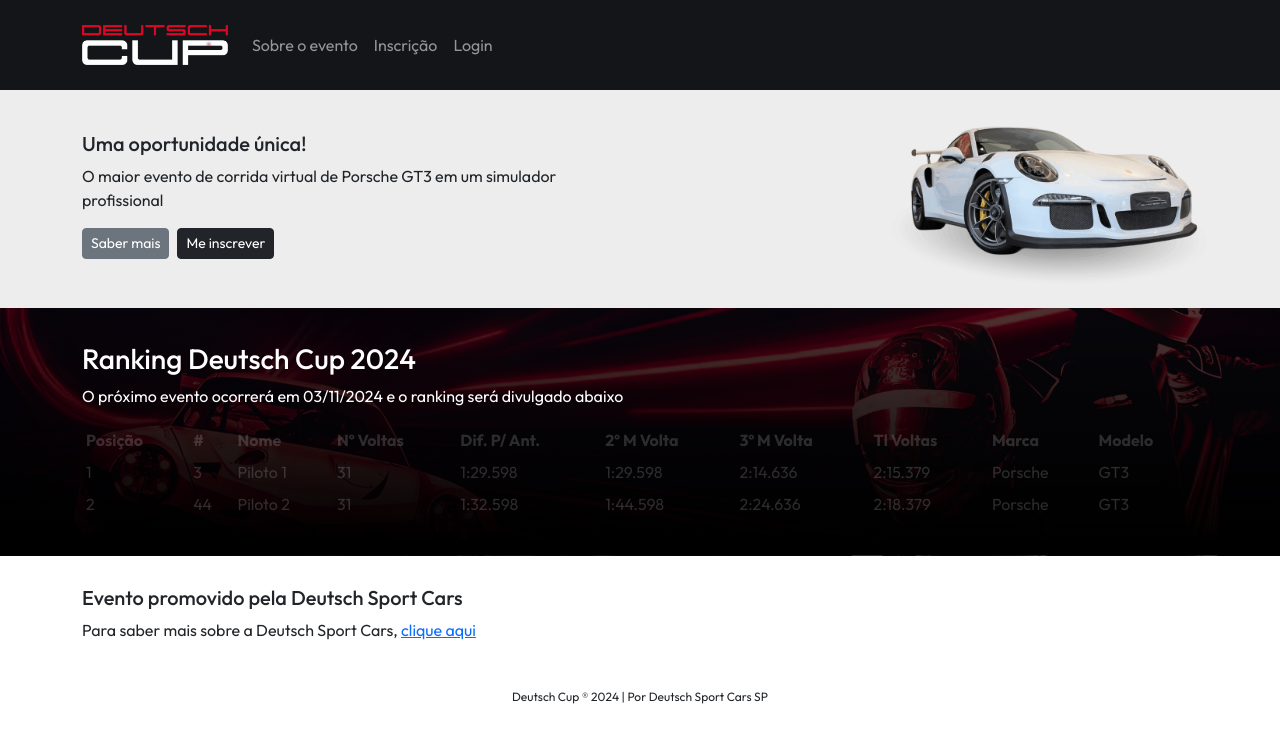
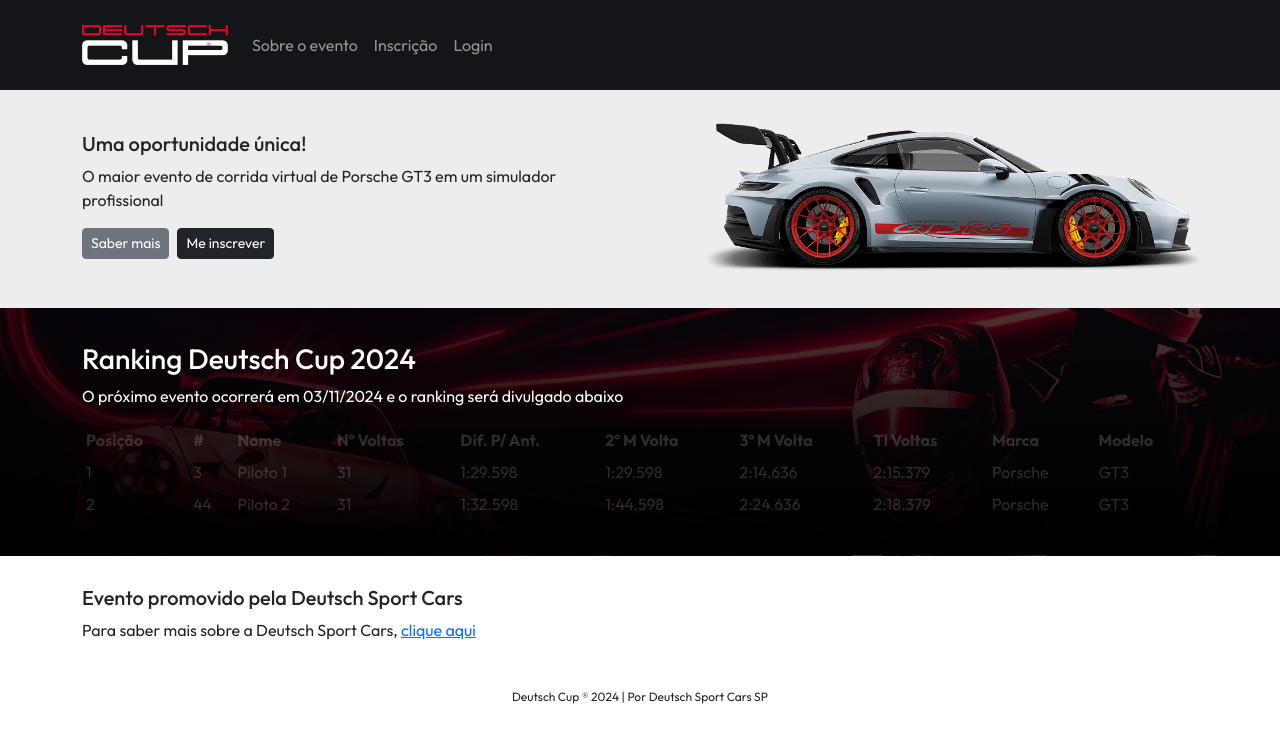
Before and after one commit to fabio-bueno-oliveira/deutschcup-frontend, a React (Vite) app: page / in a window 1280 px wide. Shown: the top 742 px of the page. Built offline with nearby package versions, Linux system fonts and the light colour scheme.

Commit message:
Alterando imagem Porsche da Landing Page

```diff
--- a/src/pages/LandingPageFull/index.jsx
+++ b/src/pages/LandingPageFull/index.jsx
@@ -58,9 +58,9 @@ function LandingPage () {
       </Navbar>
       <Container fluid id='hero-1'>
         <Container>
+          <h5 className='mt-3 mt-sm-4'>Uma oportunidade única!</h5>
           <Row>
-            <Col xs={8} lg={6} className='mt-sm-4'>
-              <h5>Uma oportunidade única!</h5>
+            <Col xs={8} lg={6}>
               <p>O maior evento de corrida virtual de <nobr>Porsche GT3</nobr> em um simulador profissional</p>
               <Button variant="secondary" size="sm" href="/sobre">
                 Saber mais
--- a/src/pages/LandingPageFull/styles.scss
+++ b/src/pages/LandingPageFull/styles.scss
@@ -13,17 +13,17 @@ body.landingFull {
     background-color: #ededed;
 
     .container {
-      background-image: url("/src/assets/gt3-rs-dscars.png");
+      background-image: url("/src/assets/992-gt3-rs-porsche-dscars-deutschcup.png");
       background-repeat: no-repeat;
       background-position: center right;
-      background-size: 28%;
+      background-size: 45%;
       margin-top: 70px;
       padding-top: 38px;
       padding-bottom: 30px;
       height: 238px;
 
       @media screen and (max-width: 600px) {
-        background-size: 32%;
+        background-size: 39%;
       }
     }
   }
```
Also changed, not shown: src/assets/992-gt3-rs-porsche-dscars-deutschcup.png (added).
